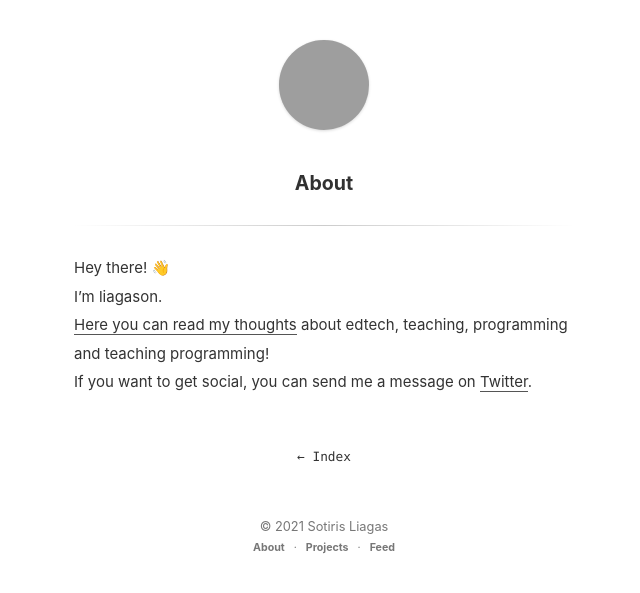
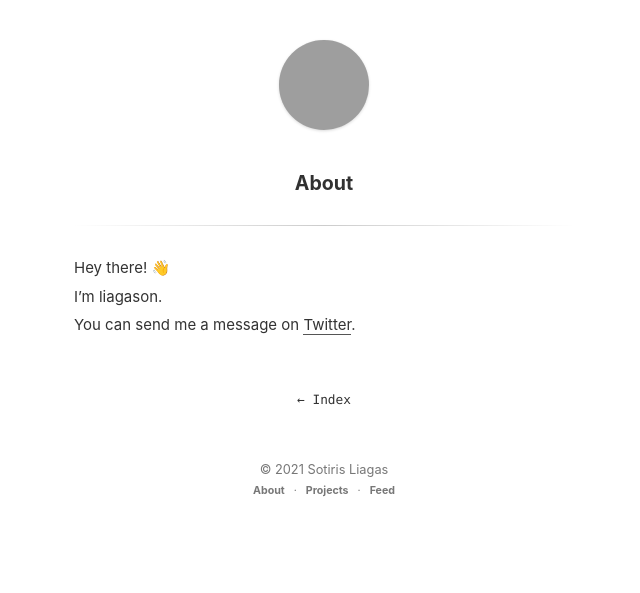
Before and after one commit to liagason/A-Jekyll-Blog, a Jekyll site: the page built from about.md, in a window 1280 px wide. Shown: the top 593 px of the page, without its empty margins (316-956 px from the left). Built offline with Jekyll 4.4.1, drawn with Linux system fonts in a browser that asks for light colours; grey boxes are pictures that could not be loaded.

Commit message:
Update about.md

```diff
--- a/about.md
+++ b/about.md
@@ -5,5 +5,4 @@ title: About
 
 Hey there! 👋
 I'm liagason.
-[Here you can read my thoughts](https://liagason.com) about edtech, teaching, programming and teaching programming!
-If you want to get social, you can send me a message on [Twitter](https://twitter.com/liagason).
+You can send me a message on [Twitter](https://twitter.com/liagason).
```
